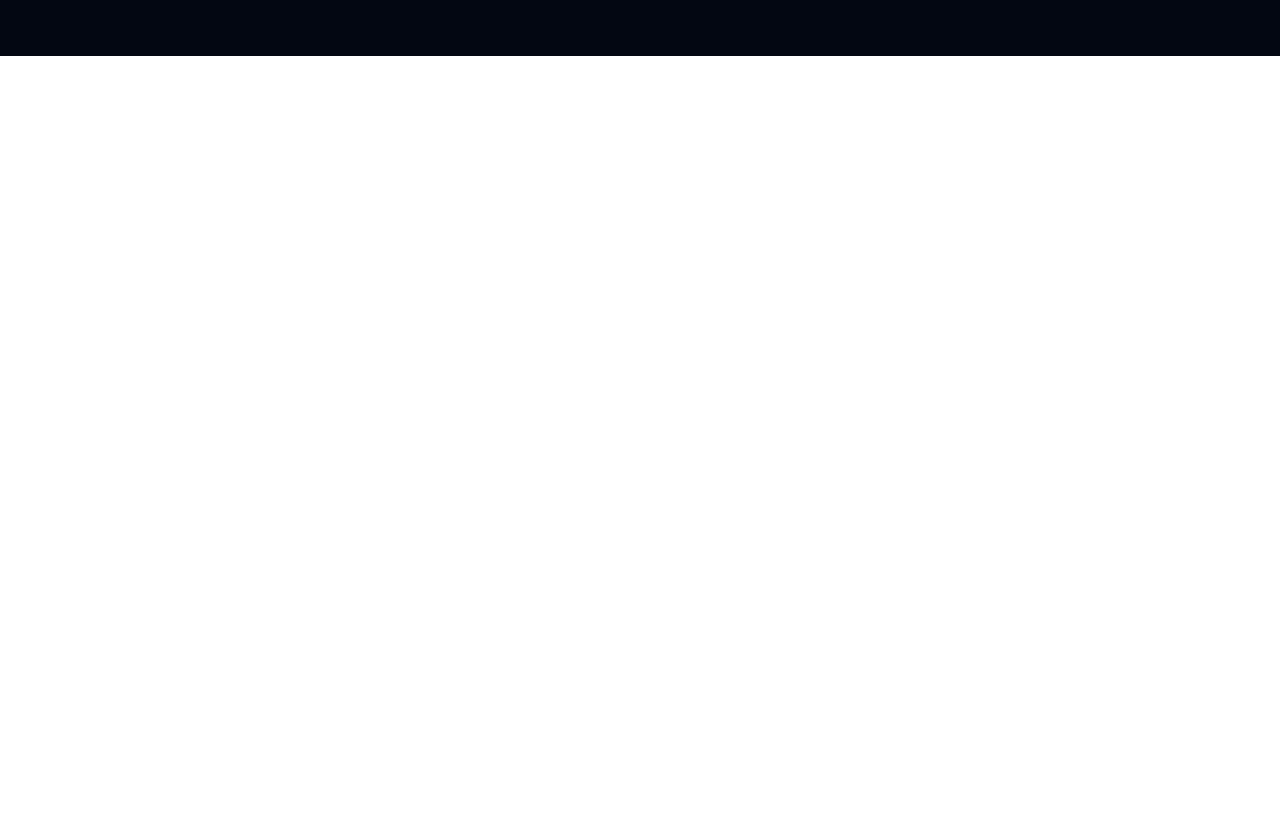
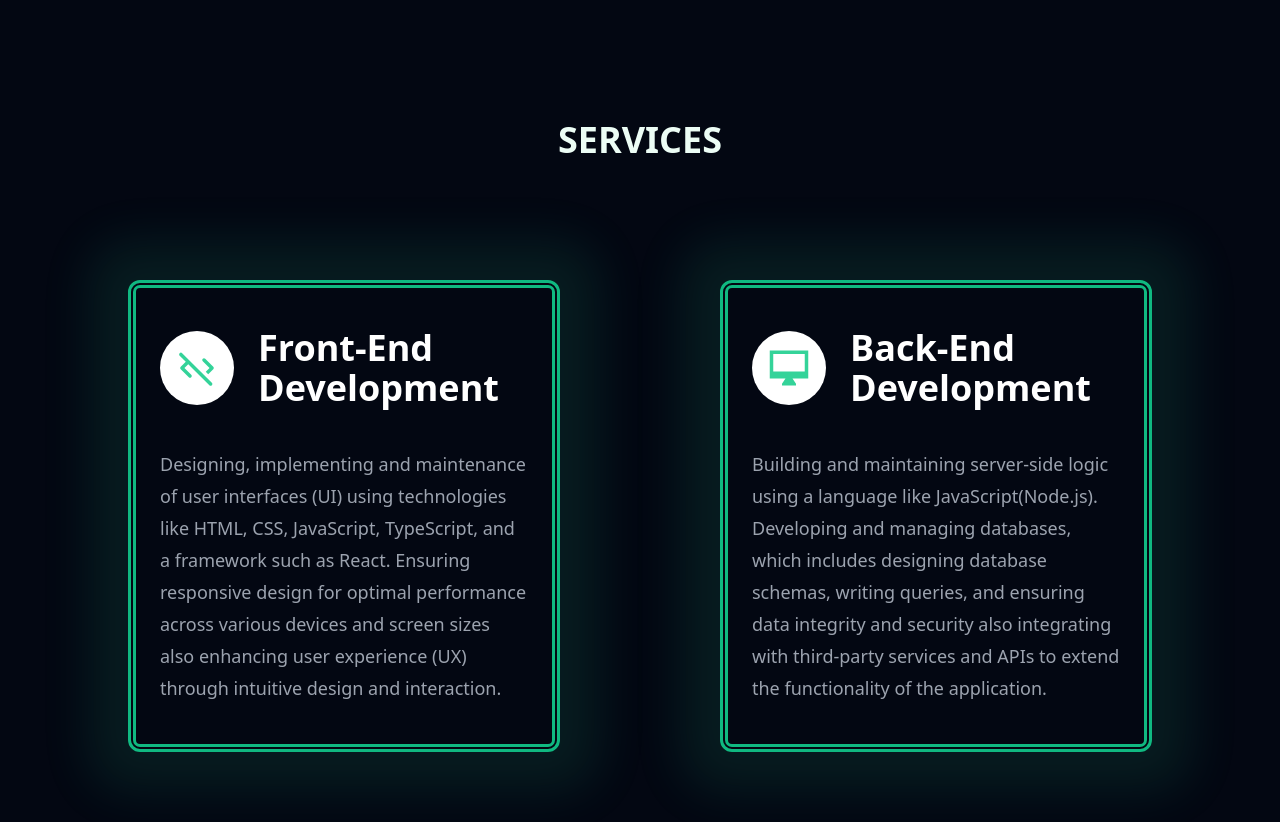
Before and after one commit to ramoniabiola/my-portfolio-website, a React (Create React App) app in the folder my-portfolio-website/: page / in a window 1280 px wide. Shown: the part 3620-4442 px from the top of the page. Before the commit the page ends 3676 px from the top, so only its background shows below. Built offline with nearby package versions, Linux system fonts and the light colour scheme.

Commit message:
designed the services component

```diff
--- a/my-portfolio-website/src/components/Portfolio.tsx
+++ b/my-portfolio-website/src/components/Portfolio.tsx
@@ -59,7 +59,7 @@ export const Portfolio = () => {
                        <p className='break-words mb-4 text-gray-400 text-lg leading-8 '>
                            Designed an administration dashboard for all round management of users and fashion
                            products for the fashion e-commerce platform developed. This web app is restricted to be
-                       accessed only by the administration team using a server-side middleware to ensure only desgnated
+                           accessed on ly by the administration team using a server-side middleware to ensure only desgnated
                            admin can log into the web app. The app serves as where products displayed on the
                            e-commerce platform are being registered and uploaded, tracks the monthly user numbers, tracks the activeness
                            of each user, monitors user orders, monitors the monthly sales revenue of all product and each individual
@@ -73,9 +73,9 @@ export const Portfolio = () => {
                    </div>
                 </div>
             </div>
-        <div className='flex justify-center mb-20'>
-            <button className=' bg-gradient-to-r from-emerald-500 to-emerald-800 px-20 py-6 text-xl text-white tracking-wide font-semibold rounded-md'>View all</button>
+            <div className='flex justify-center mb-36'>
+                <button className=' bg-gradient-to-r from-emerald-500 to-emerald-800 px-20 py-6 text-xl text-white tracking-wide font-semibold rounded-md cursor-pointer'>View all</button>
             </div>
         </div>
     )
-}
+};
--- /dev/null
+++ b/my-portfolio-website/src/components/Services.tsx
@@ -0,0 +1,55 @@
+import { CodeOffRounded,  DesktopMacSharp } from '@mui/icons-material'
+import React, {useEffect} from 'react';
+import ScrollReveal from 'scrollreveal';
+
+
+export const Services = () => {
+
+    useEffect(() => {
+        ScrollReveal().reveal('.services1', {
+          duration: 1500,
+          distance: '100px',
+          easing: 'ease-out',
+          origin: 'bottom',
+        });
+    }, []);
+
+
+
+    return (
+        <div className='w-4/5 h-auto flex flex-col items-top justify-center mx-auto my-auto'>
+            <h1 className='text-center text-4xl font-semibold text-emerald-50 mb-20'>SERVICES</h1>
+            <div className='flex items-top flex-col justify-center'>
+                <div className='services1 flex items-top justify-center mt-10 mb-56 space-x-40'>
+                    <div className='flex-1 max-w-xl rounded-xl shadow-lg p-6 bg-inherit border-8 border-double border-emerald-500  text-white'
+                        style={{ boxShadow: '0 0 50px 40px rgba(52, 211, 153, 0.1)' }}>
+                        <div className='flex items-center justify-start mt-4 mb-10'>
+                            <span className='p-4 bg-white rounded-full'><CodeOffRounded style={{ color: '#34d399', fontSize: '42px'}} /></span>
+                            <h1 className='ml-6 text-4xl font-semibold text-white'>Front-End Development</h1>
+                        </div>
+                        <p className='break-words mb-4 text-gray-400 text-lg leading-8'>
+                            Designing, implementing and maintenance of user interfaces (UI) using technologies like
+                            HTML, CSS, JavaScript, TypeScript, and a framework such as React.
+                            Ensuring responsive design for optimal performance across various devices
+                            and screen sizes also enhancing user experience (UX) through intuitive design and
+                            interaction.
+                        </p>
+                    </div>
+                    <div className='flex-1 max-w-xl rounded-xl p-6 bg-inherit border-8 border-emerald-500 border-double text-white'
+                        style={{ boxShadow: '0 0 50px 40px rgba(52, 211, 153, 0.1)' }}>
+                        <div className='flex items-center justify-start mt-4 mb-10' >
+                            <span className='p-4 bg-white rounded-full'><DesktopMacSharp style={{ color: '#34d399', fontSize: '42px'}} /></span>
+                            <h1 className='ml-6 text-4xl font-semibold text-white'>Back-End Development</h1>
+                        </div>
+                        <p className='break-words mb-4 text-gray-400 text-lg leading-8'>
+                            Building and maintaining server-side logic using a language like JavaScript(Node.js).
+                            Developing and managing databases, which includes designing database schemas,
+                            writing queries, and ensuring data integrity and security also integrating
+                            with third-party services and APIs to extend the functionality of the application.
+                        </p>
+                    </div>
+                </div>
+            </div>
+        </div>
+    )
+}
--- a/my-portfolio-website/src/pages/Home.tsx
+++ b/my-portfolio-website/src/pages/Home.tsx
@@ -3,6 +3,7 @@ import { Navbar } from '../components/Navbar'
 import { Intro } from '../components/Intro'
 import { About } from '../components/About'
 import { Portfolio } from '../components/Portfolio'
+import { Services } from '../components/Services'
 
 export const Home = () => {
     return (
@@ -11,6 +12,7 @@ export const Home = () => {
             <Intro />
             <About />
             <Portfolio />
+            <Services />
         </div>
     )
 }
```
Lines whose indentation alone changed are shown as unchanged.
